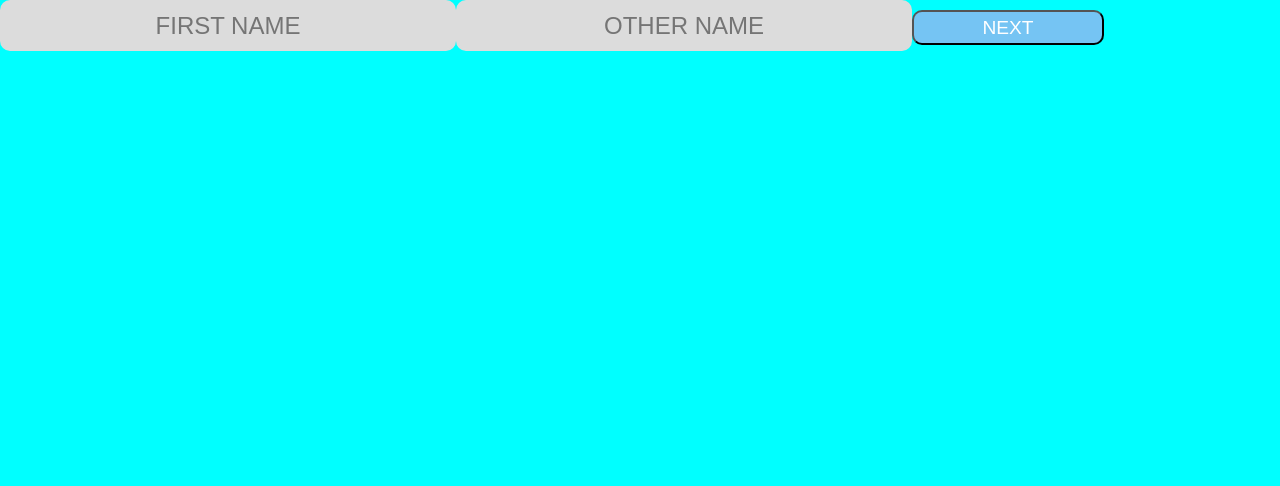
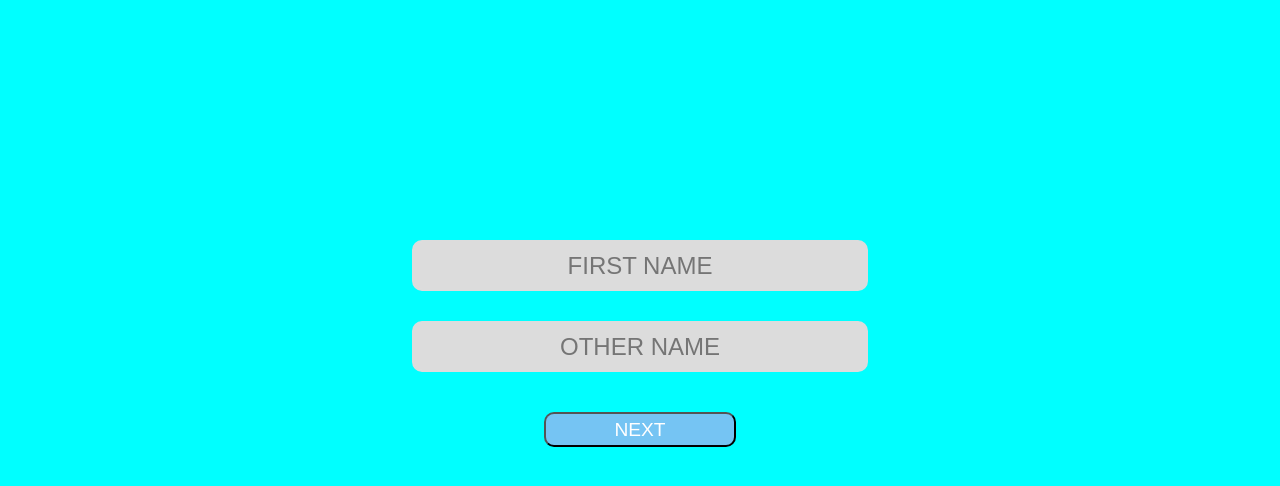
Before and after one commit to cupcakes439/React, a React (Create React App) app in the folder my-react/: page / in a window 1280 px wide. Shown: the top 486 px of the page. Built offline with nearby package versions, Linux system fonts and the light colour scheme.

Commit message:
Made some changes to assignment.css

```diff
--- a/my-react/src/css/Assignment.css
+++ b/my-react/src/css/Assignment.css
@@ -25,4 +25,15 @@ button {
     color: white;
     font-size: 1.2rem;
     border-radius: 10px;
+    margin-top: 10px;
 }
+
+.div1 {
+    display: flex;
+    flex-direction: column;
+    gap: 30px;
+    align-items: center;
+    margin-top: 30vh;
+    margin-bottom: 30vh;
+
+}
```
